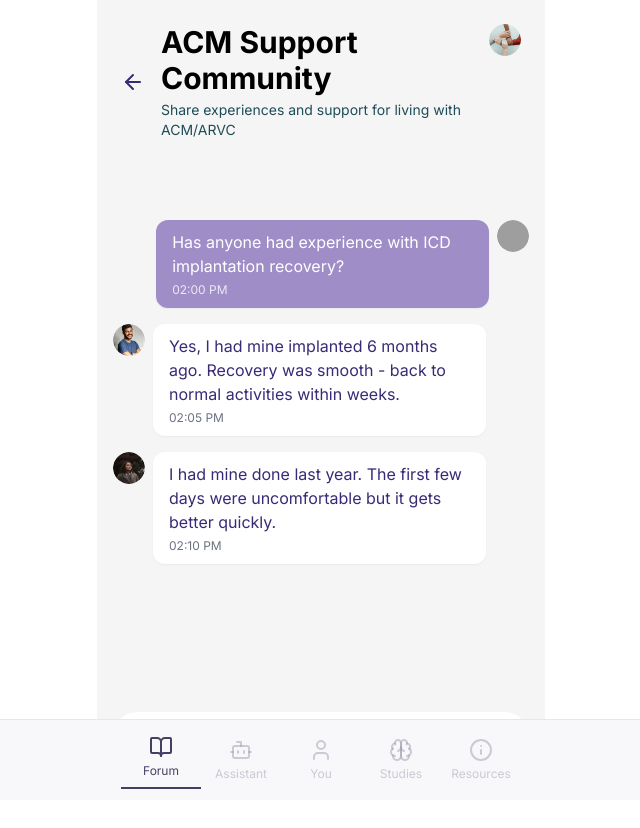
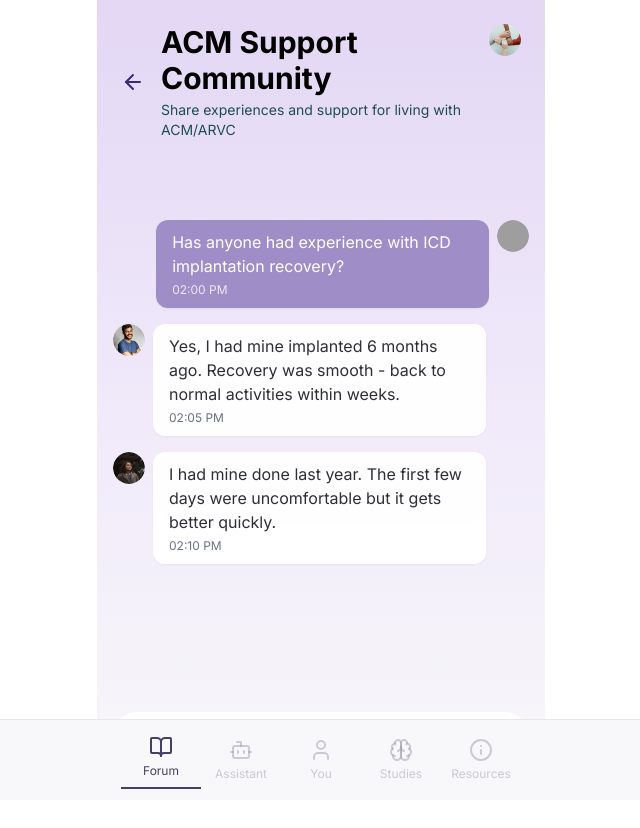
Before and after one commit to paulburkhardt/Rarely, a Next.js app: page /forum/chat/1 in a window 1280 px wide. Shown: the top 828 px of the page, without its empty margins (319-959 px from the left). Built offline with nearby package versions, Linux system fonts and the light colour scheme; grey boxes are pictures that could not be loaded.

Commit message:
back to old bg

```diff
--- a/app/chat/page.tsx
+++ b/app/chat/page.tsx
@@ -326,7 +326,7 @@ export default function ChatPage() {
   }, []);
 
   return (
-    <div className="flex flex-col min-h-screen bg-gradient-to-b from-[#F5F5F5] via-[#F5F5F5] to-[#F5F5F5]">
+    <div className="flex flex-col min-h-screen bg-gradient-to-b from-[#E3D7F4] via-[#f0e9fa] to-[#f8f8fa]">
       {/* Header */}
       <div className="p-6 pb-2">
         {/* Logo centered, Avatar right */}
--- a/app/forum/chat/[id]/page.tsx
+++ b/app/forum/chat/[id]/page.tsx
@@ -95,7 +95,7 @@ export default function ChatPage() {
     : ''
 
   return (
-    <div className="flex flex-col min-h-screen bg-gradient-to-b from-[#F5F5F5] via-[#F5F5F5] to-[#F5F5F5]">
+    <div className="flex flex-col min-h-screen bg-gradient-to-b from-[#E3D7F4] via-[#f0e9fa] to-[#f8f8fa]">
       {/* Header */}
       <div className="p-6 pb-12">
         <div className="flex justify-between items-start mb-6">
@@ -142,7 +142,7 @@ export default function ChatPage() {
               className={`max-w-[80%] rounded-xl px-4 py-2.5 ${
                 message.sender.id === 'currentUser'
                   ? 'bg-[#9F8DC7] text-white'
-                  : 'bg-white/95 text-[#3a2a76]'
+                  : 'bg-white/95 text-[#302d36]'
               } shadow-sm backdrop-blur-sm`}
             >
               {message.content}
--- a/app/forum/page.tsx
+++ b/app/forum/page.tsx
@@ -71,7 +71,7 @@ function ForumContent() {
   }
 
   return (
-    <div className="flex flex-col min-h-screen bg-gradient-to-b from-[#F5F5F5] via-[#F5F5F5] to-[#F5F5F5]">
+    <div className="flex flex-col min-h-screen bg-gradient-to-b from-[#E3D7F4] via-[#f0e9fa] to-[#f8f8fa]">
 
       {/* Header */}
       <div className="p-6 pb-2">
--- a/app/resources/page.tsx
+++ b/app/resources/page.tsx
@@ -12,7 +12,7 @@ export default function ResourcesPage() {
   const { userData } = useUser();
 
   return (
-    <div className="flex flex-col min-h-screen bg-gradient-to-b from-[#F5F5F5] via-[#F5F5F5] to-[#F5F5F5]">
+    <div className="flex flex-col min-h-screen bg-gradient-to-b from-[#E3D7F4] via-[#f0e9fa] to-[#f8f8fa]">
       {/* Header */}
       <div className="p-6 pb-2">
         {/* Logo centered, Avatar right */}
--- a/app/studies/page.tsx
+++ b/app/studies/page.tsx
@@ -57,7 +57,7 @@ function StudiesContent() {
   }
 
   return (
-    <div className="flex flex-col min-h-screen bg-gradient-to-b from-[#F5F5F5] via-[#F5F5F5] to-[#F5F5F5]">
+    <div className="flex flex-col min-h-screen bg-gradient-to-b from-[#E3D7F4] via-[#f0e9fa] to-[#f8f8fa]">
       {/* Header */}
       <div className="p-6 pb-2">
         {/* Logo centered, Avatar right */}
--- a/components/Dashboard.tsx
+++ b/components/Dashboard.tsx
@@ -251,7 +251,8 @@ export default function Dashboard() {
 
 
   return (
-    <div className="flex flex-col min-h-screen bg-gradient-to-b from-[#F5F5F5] via-[#F5F5F5] to-[#F5F5F5]">
+    <div className="flex flex-col min-h-screen bg-gradient-to-b from-[#E3D7F4] via-[#f0e9fa] to-[#f8f8fa]">
+
       <div className="p-6">
         <div className="flex items-center relative mb-6">
           <div className="w-full flex justify-center">
```
